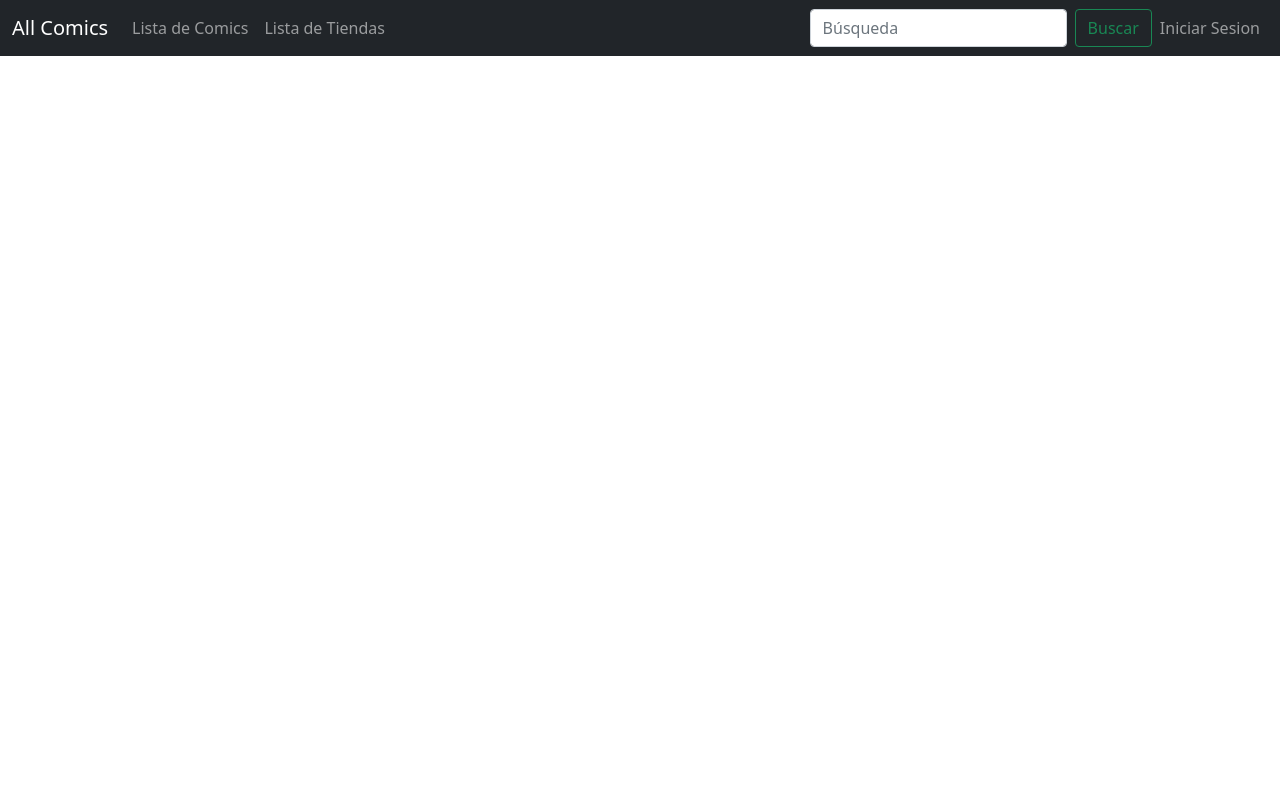
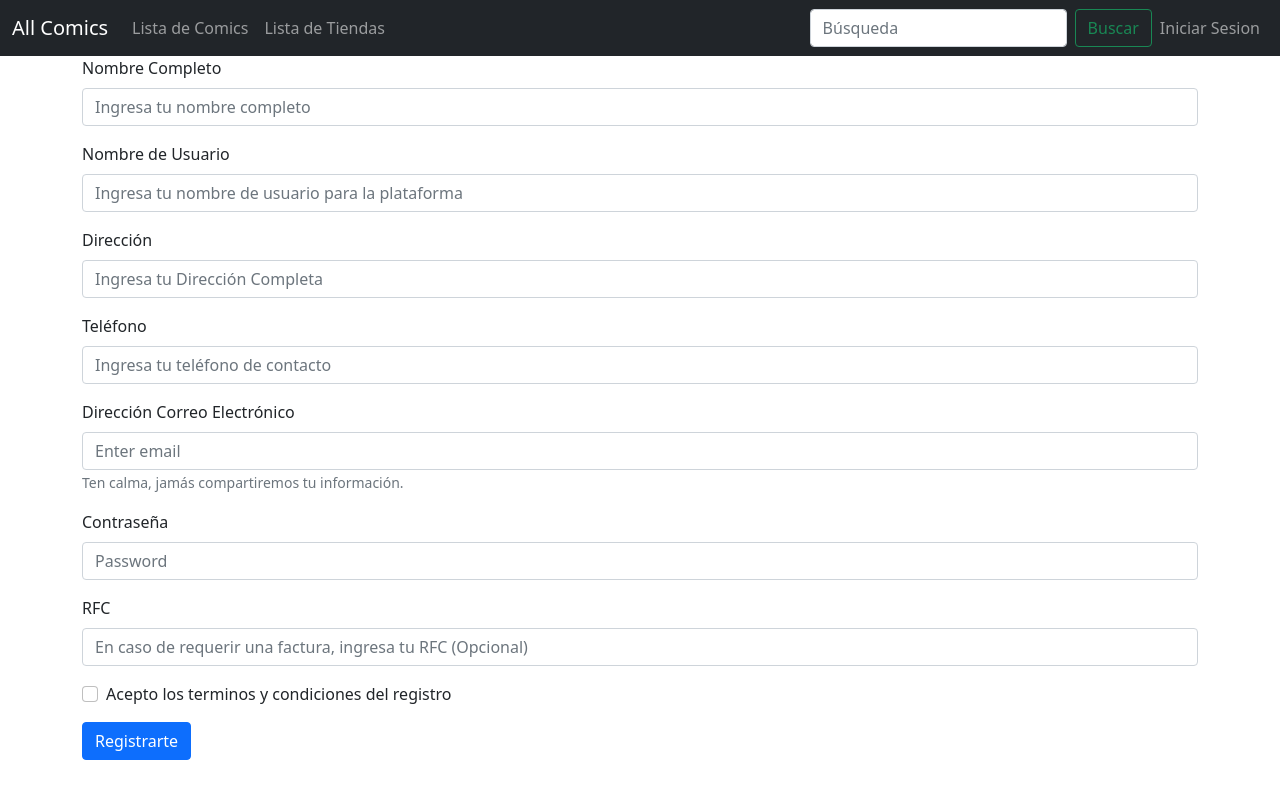
Before and after one commit to DavidPerezAntonio51/SEFMD-AllComics, a React (Create React App) app in the folder allcomics-front/: page /registro in a window 1280 px wide. Built offline with nearby package versions, Linux system fonts and the light colour scheme.

Commit message:
Mods paginas registros, router, login y new pag

```diff
--- a/allcomics-front/src/Paginas/Login.jsx
+++ b/allcomics-front/src/Paginas/Login.jsx
@@ -1,5 +1,6 @@
 import { useState } from "react";
 import { Button, Container, FloatingLabel, Form } from "react-bootstrap";
+import { Link } from "react-router-dom";
 
 function Login() {
     const [correo , setCorreo] = useState("");
@@ -40,7 +41,7 @@ function Login() {
                 <Button variant="primary" type="submit">
                     Iniciar Sesion
                 </Button>
-                ¿Aun no tienes una cuenta? ¡Registrate!
+                ¿Aun no tienes una cuenta? <Link to={"/registro"}>¡Registrate!</Link>
             </Form>
         </Container>
     );
--- /dev/null
+++ b/allcomics-front/src/Paginas/RegistroUsuario.jsx
@@ -0,0 +1,54 @@
+import { Button, Container, Form } from "react-bootstrap";
+
+function RegistroUsuario() {
+    return (
+        <Container>
+            <Form>
+            <Form.Group className="mb-3" controlId="formBasicNombre">
+                    <Form.Label>Nombre Completo</Form.Label>
+                    <Form.Control type="text" placeholder="Ingresa tu nombre completo" />
+                </Form.Group>
+                <Form.Group className="mb-3" controlId="formBasicNombreUsuario">
+                    <Form.Label>Nombre de Usuario</Form.Label>
+                    <Form.Control type="text" placeholder="Ingresa tu nombre de usuario para la plataforma" />
+                </Form.Group>
+                <Form.Group className="mb-3" controlId="formBasicDireccion">
+                    <Form.Label>Dirección</Form.Label>
+                    <Form.Control type="address" placeholder="Ingresa tu Dirección Completa" />
+                </Form.Group>
+                <Form.Group className="mb-3" controlId="formBasicTelefono">
+                    <Form.Label>Teléfono</Form.Label>
+                    <Form.Control type="number" placeholder="Ingresa tu teléfono de contacto" />
+                </Form.Group>
+
+
+                <Form.Group className="mb-3" controlId="formBasicEmail">
+                    <Form.Label>Dirección Correo Electrónico</Form.Label>
+                    <Form.Control type="email" placeholder="Enter email" />
+                    <Form.Text className="text-muted">
+                        Ten calma, jamás compartiremos tu información.
+                    </Form.Text>
+                </Form.Group>
+
+                <Form.Group className="mb-3" controlId="formBasicPassword">
+                    <Form.Label>Contraseña</Form.Label>
+                    <Form.Control type="password" placeholder="Password" />
+                </Form.Group>
+
+                <Form.Group className="mb-3" controlId="formBasicRFC">
+                    <Form.Label>RFC</Form.Label>
+                    <Form.Control type="text" placeholder="En caso de requerir una factura, ingresa tu RFC (Opcional)" />
+                </Form.Group>
+
+                <Form.Group className="mb-3" controlId="formBasicCheckbox">
+                    <Form.Check type="checkbox" label="Acepto los terminos y condiciones del registro" />
+                </Form.Group>
+                <Button variant="primary" type="submit">
+                    Registrarte
+                </Button>
+            </Form>
+        </Container>
+    );
+}
+
+export default RegistroUsuario;
--- a/allcomics-front/src/Router/Router.js
+++ b/allcomics-front/src/Router/Router.js
@@ -4,6 +4,7 @@ import Login from "../Paginas/Login";
 import CarroCompra from "../Paginas/CarroCompra";
 import ListaComics from "../Paginas/ListaComics";
 import ListaTiendas from "../Paginas/ListaTiendas";
+import RegistroUsuario from "../Paginas/RegistroUsuario";
 
 function Rutas(props) {
     return (
@@ -14,6 +15,7 @@ function Rutas(props) {
                 <Route path="tiendas" element={<ListaTiendas/>}/>
                 <Route path="login" element={<Login/>}/>
                 <Route path="carrito" element={<CarroCompra/>}/>
+                <Route path="registro" element={<RegistroUsuario/>}/>
             </Route>
         </Routes>
     );
```
Also changed, not shown: allcomics-front/src/Paginas/RegistroComic.jsx (added, +37 -0 lines), allcomics-front/src/Paginas/DetalleComic.jsx (added).
